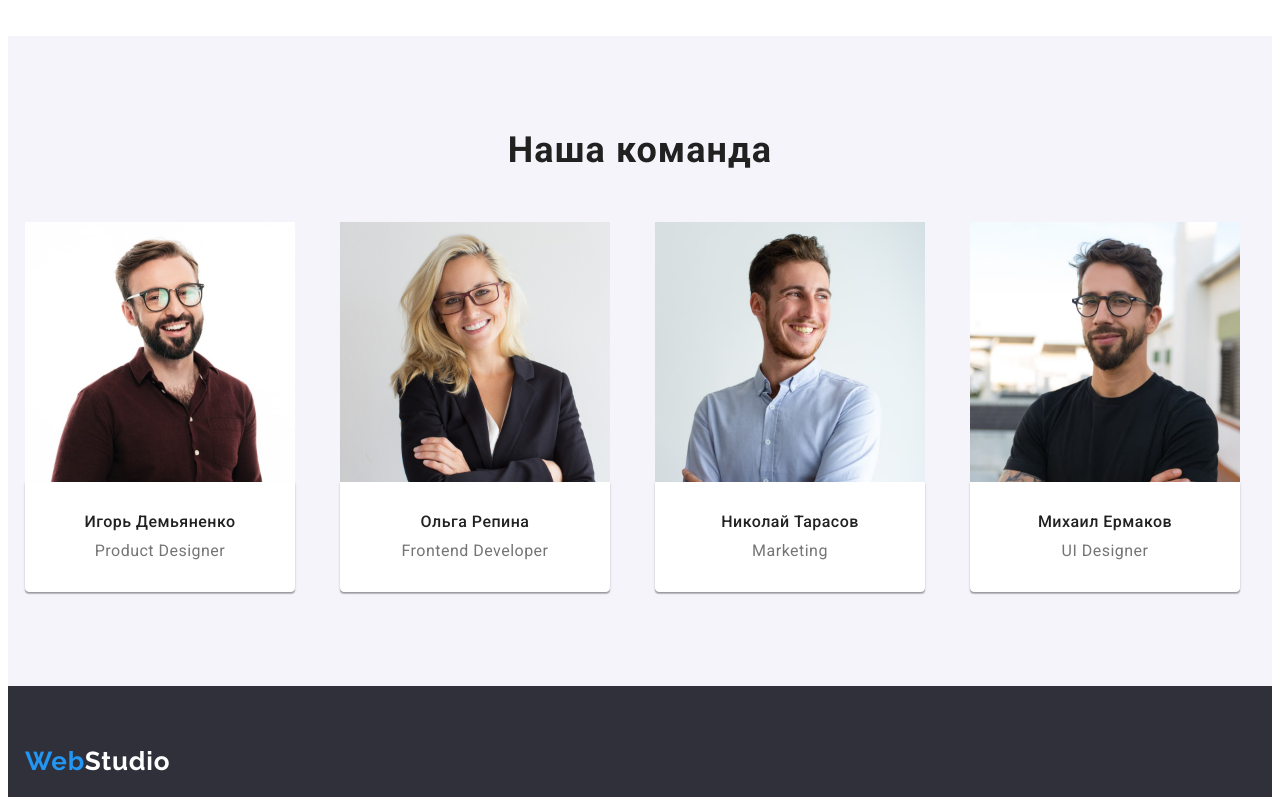
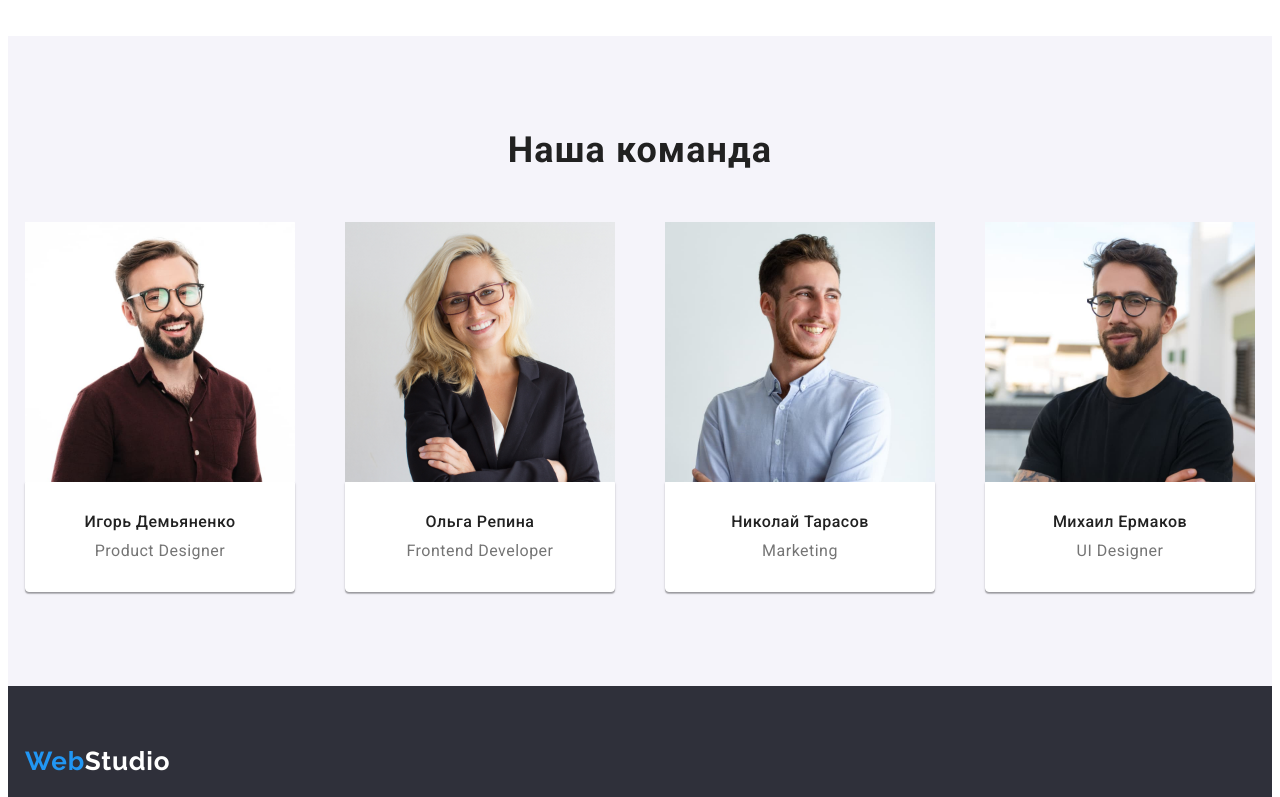
Before and after one commit to AnnaBoldyreva1505/goit-markup-hw-03, a plain HTML site: page index.html in a window 1280 px wide. Shown: the part 1420-2217 px from the top of the page. Drawn offline with Linux system fonts and the light colour scheme.

Commit message:
new
на team сделала justify

```diff
--- a/css/styles.css
+++ b/css/styles.css
@@ -360,19 +360,21 @@ img {
 
 .employee {
     display: flex;
-    flex-wrap: wrap;
-    margin-left: -30px;
-    margin-top: -30px;
+    justify-content: space-between;
+    /* flex-wrap: wrap; */
+    /* margin-left: -30px;
+    margin-top: -30px; */
 }
 
 .employees-card {
-    flex-basis: calc((100% - 120px) / 4);
+    /* flex-basis: calc((100% - 120px) / 4); */
+    /* justify-content: center;
     margin-left: 30px;
-    margin-top: 30px;
+    margin-top: 30px; */
 }
 
 .employees-border{
-    width: 268px;
+
     border: 1px solid #FFFFFF;
     background: #FFFFFF;
     box-shadow: 0px 1px 3px rgba(0, 0, 0, 0.12), 0px 1px 1px rgba(0, 0, 0, 0.14), 0px 2px 1px rgba(0, 0, 0, 0.2);
@@ -426,7 +428,7 @@ margin-right: 8px;
 .portfolio-nav {
     display: flex;
     flex-wrap: wrap;
-    /* justify-content: space-between; */
+    justify-content: space-between;
 }
 
 .portfolio-margin{
--- a/index.html
+++ b/index.html
@@ -106,7 +106,7 @@
 
         <!-- Our team section -->
         <section class="our-team section">
-            <div class="container">
+            <div class="container our-team-section">
                 <h2 class="section-title">Наша команда</h2>
                 <ul class="employee list">
                     <li class="employees-card">
```
